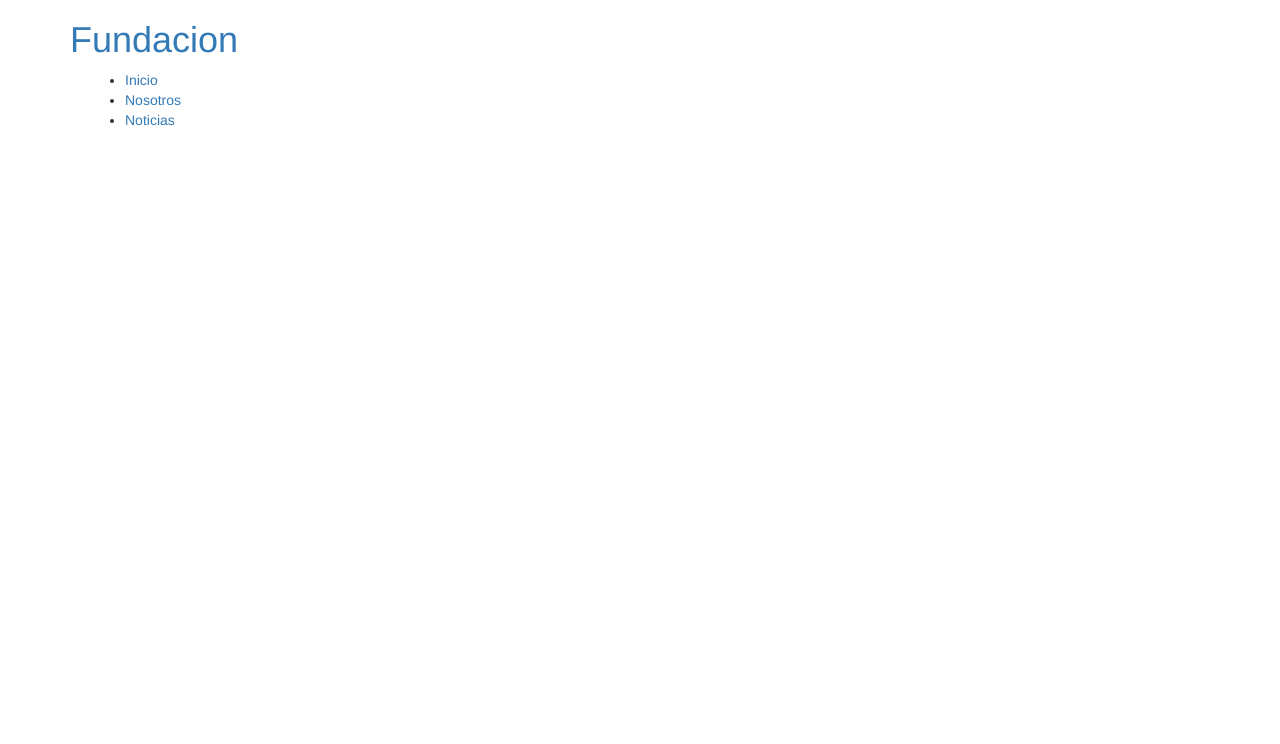
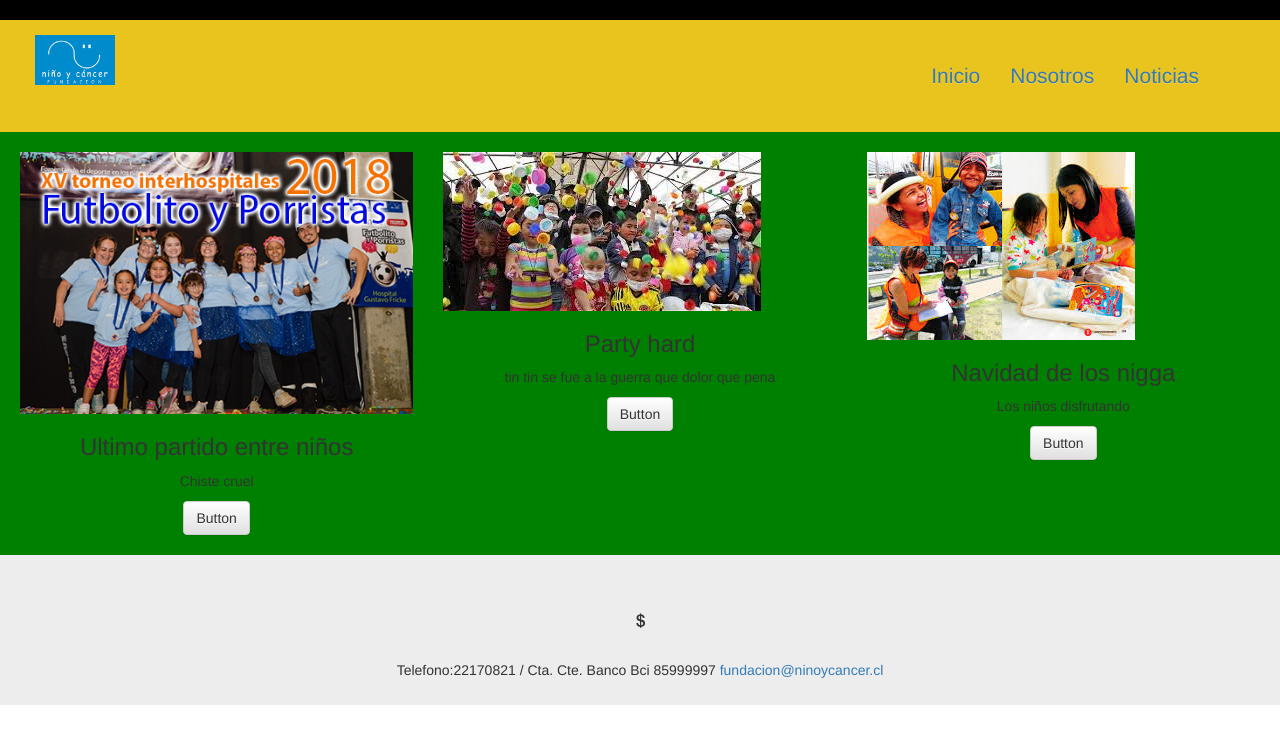
Before and after one commit to Nicolas-Cl/Prueba, a plain HTML site: page noticias.html in a window 1280 px wide. Drawn offline with nearby package versions, Linux system fonts and the light colour scheme.

Commit message:
ultimo intento

```diff
--- a/noticias.html
+++ b/noticias.html
@@ -18,23 +18,83 @@
 </head>
 <body>
 
-<header class="mainHeader">
-	<div class="container">
+<div class="navbar-fondo">
+        <a class="navbar-brand" href="#"><img class="logo-fundacion" src="images/logo.png" alt="logo">
+      </a>
+<nav class="navbar">
 
-		<h1 class="mainHeader__logo">
-			<a href="#" alt="Logo Fundacion" class="mainHeader__logo-image">Fundacion</a>
-		</h1>
+  <div class="container-fluid">
+    <!-- Brand and toggle get grouped for better mobile display -->
 
-		<nav class="mainHeader__nav col-md-10 float-right">
-				<!-- ul>li*6>a[href="#"] -->
-			<ul class="mainHeader__navlist">
-				<li class="mainHeader__navitem"><a href="index.html" class="mainHeader__link">Inicio</a></li>
-				<li class="mainHeader__navitem"><a href="Nosotros.html" class="mainHeader__link">Nosotros</a></li>
-				<li class="mainHeader__navitem"><a href="Noticias.html" class="mainHeader__link">Noticias</a></li>
-			</ul>
-		</nav>
-	</div>
-</header>
+    <div class="navbar-header">
+
+      <button type="button" class="navbar-toggle collapsed" data-toggle="collapse" data-target="#bs-example-navbar-collapse-1" aria-expanded="false">
+        <span class="sr-only">Toggle navigation</span>
+        <span class="icon-bar"></span>
+        <span class="icon-bar"></span>
+        <span class="icon-bar"></span>
+      </button>
+    </div>
+
+    <!-- Collect the nav links, forms, and other content for toggling -->
+    <div class="collapse navbar-collapse" id="bs-example-navbar-collapse-1">
+      <ul class="nav navbar-nav">
+        </li>
+      </ul>
+      <ul class="nav navbar-nav navbar-right">
+        <li><a href="index.html">Inicio</a></li>
+        <li><a href="nosotros.html">Nosotros</a></li>
+        <li><a href="noticias.html">Noticias</a></li>
+      </ul>
+
+    </div><!-- /.navbar-collapse -->
+  </div><!-- /.container-fluid -->
+</nav>
+
+<div class="container-noticias">
+  <div class="row">
+    <div class="col-md-4 col-sm-6 col-xs-12">
+      <div class="foto1">
+        <img src="images/futbolito.png" class="img-responsive">
+        <h3>Ultimo partido entre niños</h3>
+        <p>Chiste cruel</p>
+        <button class="btn btn-default center-block" type="submit">Button</button>
+      </div>
+    </div>
+
+    <div class="col-md-4 col-sm-6 col-xs-12">
+      <div class="foto2">
+        <img src="images/grupo2.jpg" class="img-responsive">
+        <h3>Party hard</h3>
+        <p> tin tin se fue a la guerra que dolor que pena</p>
+        <button class="btn btn-default center-block" type="submit">Button</button>
+      </div>
+    </div>
+
+    <div class="col-md-4 col-sm-6 col-xs-12">
+      <div class="foto3">
+        <img src="images/regalos.jpg" class="img-responsive">
+        <h3>Navidad de los nigga</h3>
+        <p> Los niños disfrutando</p>
+        <button class="btn btn-default center-block" type="submit">Button</button>
+      </div>
+    </div>
+  </div>
+</div>
+</div>
+
+</nav>
+</div>
+
+<footer>
+
+    <div class="money-footer">
+      <span class="glyphicon glyphicon-usd"></span>
+
+    </div>
+<footer>
+      <p>Telefono:22170821 / Cta. Cte. Banco Bci 85999997 <a href="mailto:fundacion@ninoycancer.cl">fundacion@ninoycancer.cl</a></p>
+</footer>
 
 </body>
 </html>
--- a/stylo.css
+++ b/stylo.css
@@ -58,3 +58,12 @@ footer {
 footer p {
 	margin-bottom: 0px;
 }
+
+.form-group {
+	text-align: right;
+}
+
+.container-noticias{
+	background-color: green;
+	padding: 20px;
+}
```
Also changed, not shown: index.html (+8 -12 lines), nosotros.html (+39 -18 lines), Readme.txt (added).
